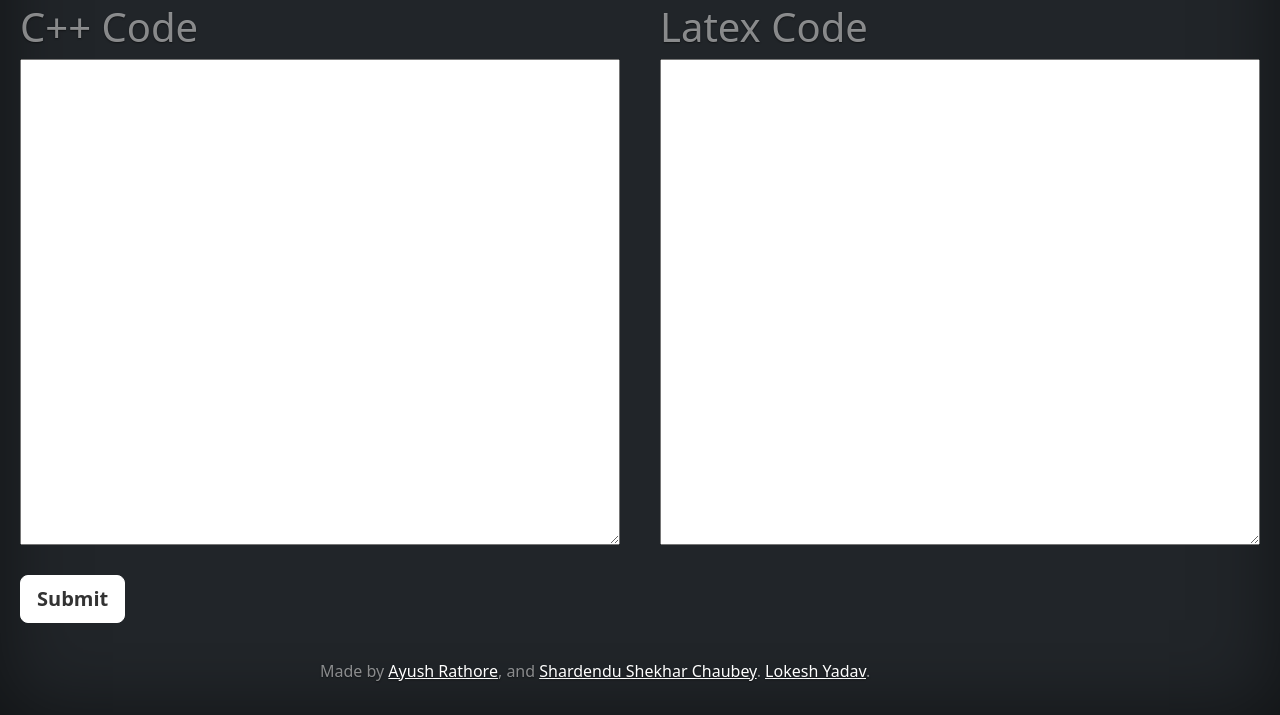
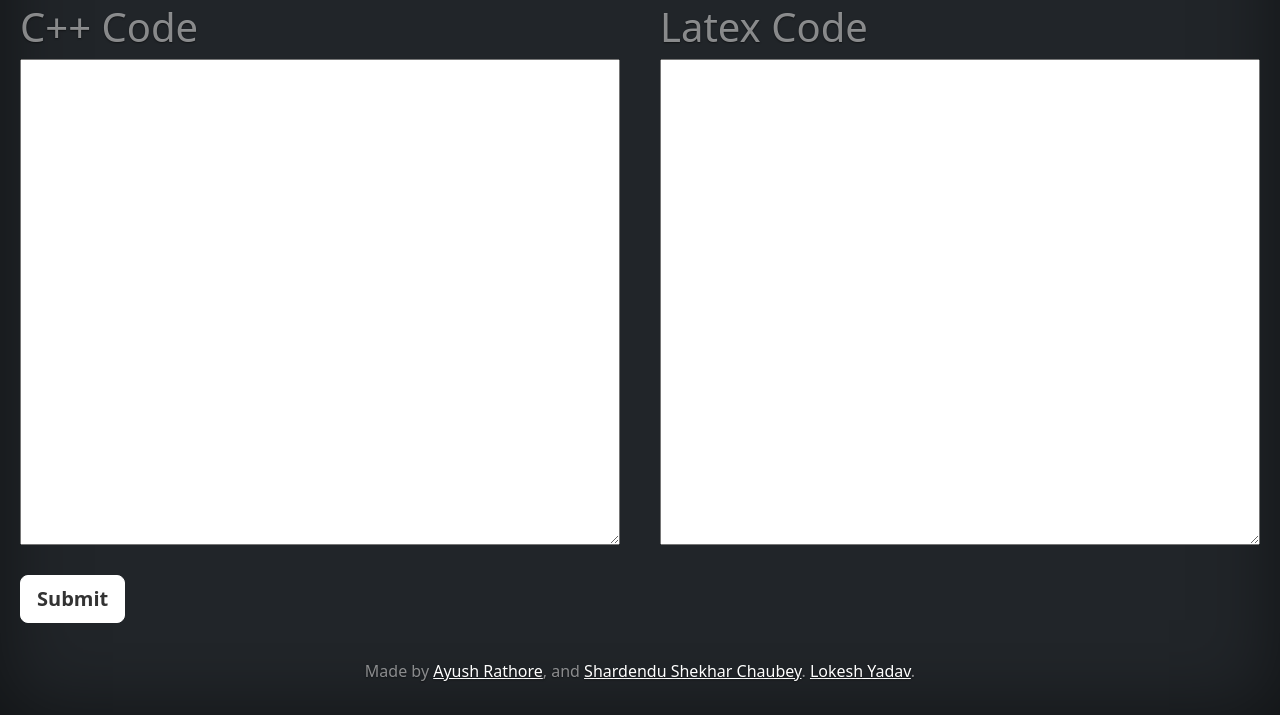
Before and after one commit to AyushR1/cpp2latex, a Flask app: page / in a window 1280 px wide. Shown: the part 248-963 px from the top of the page. Run offline with Flask 2, Linux system fonts and the light colour scheme; some libraries are stand-ins or nearby versions.

Commit message:
Fix error
Signed-off-by: AyushR1 <ayushrathore12501@gmail.com>

```diff
--- a/templates/index.html
+++ b/templates/index.html
@@ -9,7 +9,7 @@
       content="Mark Otto, Jacob Thornton, and Bootstrap contributors"
     />
     <meta name="generator" content="Hugo 0.104.2" />
-    <title>Dynamic Instructions Calculation</title>
+    <title>Cpp2Latex</title>
     <link
       rel="canonical"
       href="https://getbootstrap.com/docs/5.2/examples/cover/"
@@ -91,7 +91,7 @@
       </div>
     </div>
     <footer
-      class="cover-container d-flex w-100 h-100 p-3 mx-auto flex-column mt-auto text-white-50"
+      class="cover-container text-center d-flex w-100 h-100 p-3 mx-auto flex-column mt-auto text-white-50"
     >
       <p>
         Made by
```
